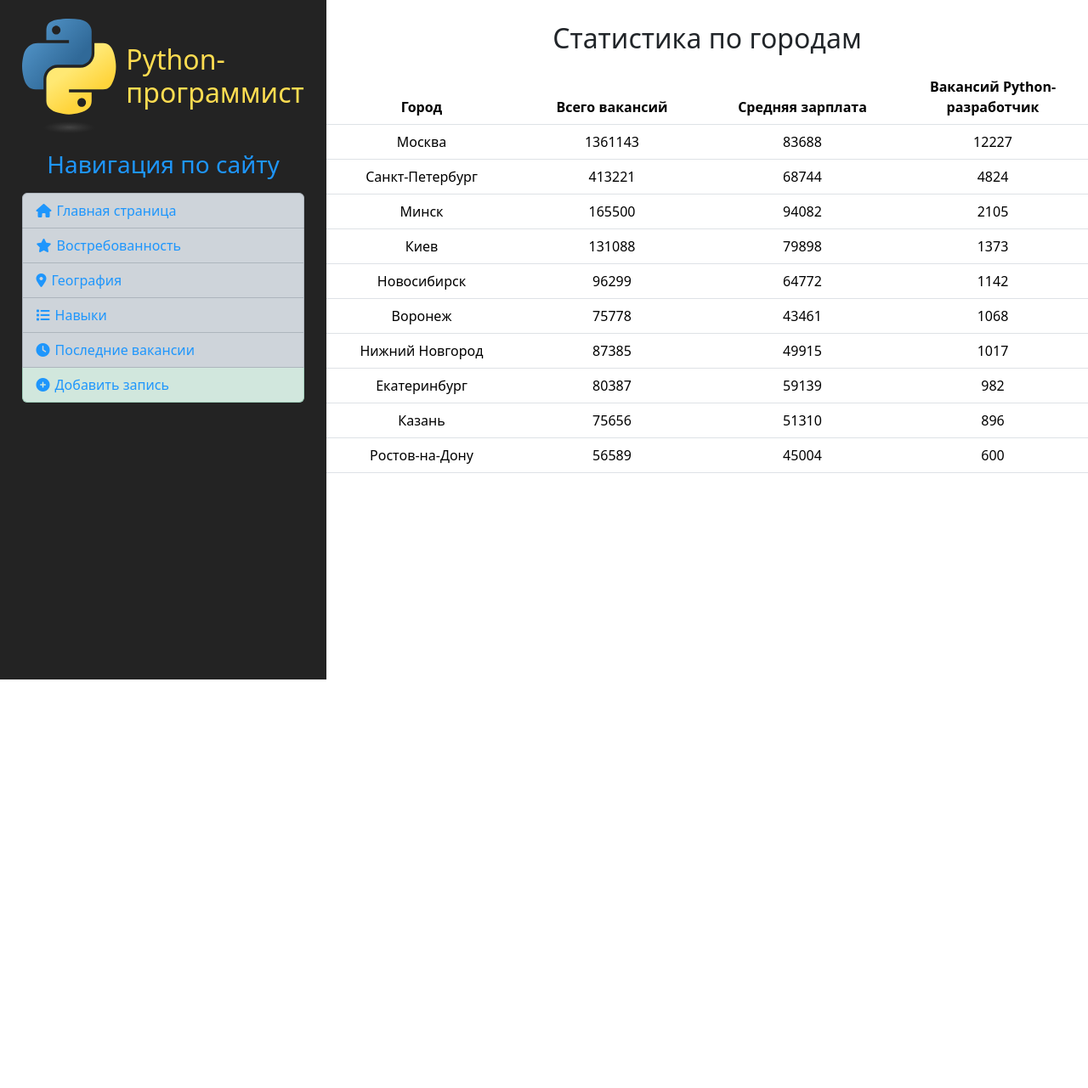
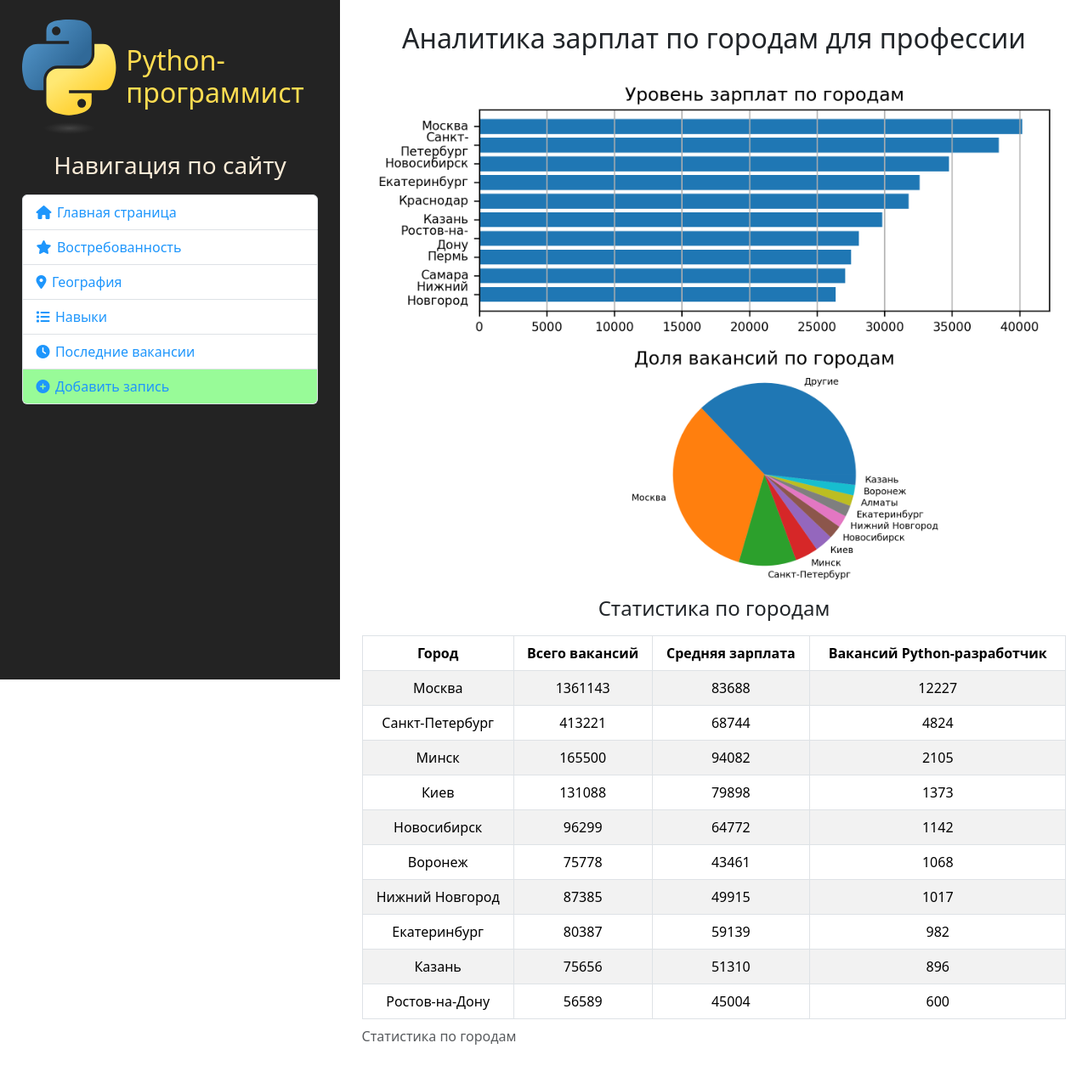
Before and after one commit to codEnjoyer/hhPythonParser, a Django app: page /geography/ in a window 1280 px wide. Shown: the whole page at 85% size. Before the commit the page ends 800 px from the top, so only its background shows below. Run offline with Django 4.2, Linux system fonts and the light colour scheme; some libraries are stand-ins or nearby versions.

Commit message:
more visual changes, correct working add vacancy

```diff
--- a/myapp1/views.py
+++ b/myapp1/views.py
@@ -22,13 +22,17 @@ from bs4 import BeautifulSoup
 # Create your views here.
 
 def index_page(request: WSGIRequest) -> render:
-    return render(request, 'main.html')
+    data = {
+        'title': 'Главная страница'
+    }
+    return render(request, 'main.html', data)
 
 
 def relevance_page(request: WSGIRequest) -> render:
     prerender = True
     data = {
-        'prerender': prerender
+        'prerender': prerender,
+        'title': "Статистика по годам"
     }
     if not prerender:
         profession_name = "Python-разработчик"
@@ -54,7 +58,8 @@ def relevance_page(request: WSGIRequest) -> render:
 def geography_page(request: WSGIRequest) -> render:
     prerender = True
     data = {
-        'prerender': prerender
+        'prerender': prerender,
+        'title': "Статистика по городам"
     }
     if not prerender:
         profession_name = "Python-разработчик"
@@ -80,10 +85,11 @@ def geography_page(request: WSGIRequest) -> render:
 def skills_page(request: WSGIRequest) -> render:
     prerender = True
     data = {
-        "prerender": prerender
+        "prerender": prerender,
+        'title': "Навыки"
     }
     if not prerender:
-        header = ["Год", "Навыки"]
+        header = ["Год", 'Навыки']
         all_skills = Vacancy.objects.exclude(key_skills=None).values('key_skills', 'published_at')
         skills_by_year = {}
         for c_skill in all_skills:
--- a/static/myapp1/css/myapp1.css
+++ b/static/myapp1/css/myapp1.css
@@ -4,10 +4,6 @@
     --dark-blue: #072AC8;
     --grey: #A2D6F9;
     --orange: #FFC600;
-}
-
-body {
-    /*background:#;*/
 }
 
 .flex {
@@ -29,11 +25,13 @@ a i {
 
 .menu {
     position: fixed;
+    height: 100vh;
+    max-height: 100vh;
+    max-width: 400px;
     float: left;
+    margin: auto 0;
     padding: 2%;
     background: #232323;
-    width: 30%;
-    height: 100vh;
 }
 
 h1, h2, h3, h4 {
@@ -46,22 +44,50 @@ h1, h2, h3, h4 {
     font-weight: bold;
     position: relative;
     top: -20px;
+}
+
+.logo-title {
     color: var(--yellow);
 }
 
 .aside-navigation h3 {
     margin-bottom: 5%;
     text-align: center;
-    color: var(--blue)
+    color: antiquewhite;
 }
 
 .container-custom {
+    width: calc(100% - 400px);
     float: right;
-    padding-top: 2%;
+    padding: 2%;
     text-align: center;
-    max-width: 70%;
 }
 
-.container-custom h2, h3 {
+.container-custom h2, h3, h4, h5 {
     margin-bottom: 2%;
 }
+
+.relevance-graph, .cities-graph {
+    max-width: 100%;
+}
+
+.skills-table td {
+    vertical-align: middle;
+}
+
+.table-footnote {
+    text-align: right;
+}
+
+.custom-date-control {
+    margin-top: 10px;
+    margin-bottom: 20px;
+}
+
+.add-vacancy-button {
+    background-color: palegreen;
+}
+
+.add-vacancy-button:hover {
+    background-color: lightgreen;
+}
--- a/templates/georgraphy_data.html
+++ b/templates/georgraphy_data.html
@@ -4,16 +4,12 @@
 {% endblock %}
 
 {% block main_content %}
-    {#    <img src="{% static 'myapp1/img/{{ image_file }}' %}" {{ image_style }} alt="">#}
-    <h2>Статистика по городам</h2>
+    <h2>Аналитика зарплат по городам для профессии</h2>
+    <img class="cities-graph" src="{% static 'myapp1/img/graphs/cities_graph.png' %}" alt="">
+    <h4>{{ title }}</h4>
     {% if prerender %}
-        <table class="table">
-            <colgroup>
-                <col style="width: 25%">
-                <col style="width: 25%">
-                <col style="width: 25%">
-                <col style="width: 25%">
-            </colgroup>
+        <table class="table table-striped table-bordered table-hover">
+            <caption>{{ title }}</caption>
             <thead>
             <tr>
 
--- a/templates/layout.html
+++ b/templates/layout.html
@@ -10,38 +10,50 @@
     <link href="https://cdn.jsdelivr.net/npm/bootstrap@5.3.0-alpha1/dist/css/bootstrap.min.css" rel="stylesheet"
           integrity="sha384-GLhlTQ8iRABdZLl6O3oVMWSktQOp6b7In1Zl3/Jr59b6EGGoI1aFkw7cmDA6j6gD" crossorigin="anonymous">
     <script src="https://kit.fontawesome.com/a96e6f375c.js" crossorigin="anonymous"></script>
-    {#    <link rel="stylesheet" href="https://use.fontawesome.com/releases/v6.2.1/css/all.css">#}
     <link rel="stylesheet" href="{% static 'myapp1/css/normalize.css' %}">
     <link rel="stylesheet" href="{% static 'myapp1/css/myapp1.css' %}">
+    <link rel="icon" href="{% static 'myapp1/img/python-icon.ico' %}">
     {% block head_content %}{% endblock %}
 </head>
+
 <body>
-<div class="menu">
+<div>
+    <header class="menu">
+        <a href="{% url 'home' %}">
             <div class="logo flex">
                 <img src="{% static 'myapp1/img/python-logo.svg' %}" alt="Логотип Python">
-        <h1 class="panel-title">Python-программист</h1>
+                <h1 class="logo-title">Python-программист</h1>
             </div>
+        </a>
+
         <div class="aside-navigation">
             <h3 class="">Навигация по сайту</h3>
             <nav>
                 <ul class="list-group">
-                <li class="list-group-item list-group-item-action list-group-item-dark relative">
-                    <a class="stretched-link" href="{% url 'home' %}"><i class="fa-solid fa-house"></i>Главная страница</a>
+                    <li class="list-group-item list-group-item-action list-group-item relative">
+                        <a class="stretched-link" href="{% url 'home' %}"><i class="fa-solid fa-house"></i>Главная страница
+                        </a>
                     </li>
-                <li class="list-group-item list-group-item-action list-group-item-dark">
-                    <a class="stretched-link" href="{% url 'relevance' %}"><i class="fa-solid fa-star"></i>Востребованность</a>
+                    <li class="list-group-item list-group-item-action list-group-item">
+                        <a class="stretched-link" href="{% url 'relevance' %}"><i class="fa-solid fa-star"></i>Востребованность
+                        </a>
                     </li>
-                <li class="list-group-item list-group-item-action list-group-item-dark">
-                    <a class="stretched-link" href="{% url 'geography' %}"><i class="fa-solid fa-location-dot"></i>География</a>
+                    <li class="list-group-item list-group-item-action list-group-item">
+                        <a class="stretched-link" href="{% url 'geography' %}"><i
+                                class="fa-solid fa-location-dot"></i>География
+                        </a>
                     </li>
-                <li class="list-group-item list-group-item-action list-group-item-dark">
-                    <a class="stretched-link" href="{% url 'skills' %}"><i class="fa-solid fa-list"></i>Навыки</a>
+                    <li class="list-group-item list-group-item-action list-group-item">
+                        <a class="stretched-link" href="{% url 'skills' %}">
+                            <i class="fa-solid fa-list"></i>Навыки
+                        </a>
                     </li>
-                <li class="list-group-item list-group-item-action list-group-item-dark">
-                    <a class="stretched-link" href="{% url 'recent-vacancies' %}"><i class="fa-solid fa-clock"></i>Последние
-                        вакансии</a>
+                    <li class="list-group-item list-group-item-action list-group-item">
+                        <a class="stretched-link" href="{% url 'recent-vacancies' %}"><i
+                                class="fa-solid fa-clock"></i>Последние вакансии
+                        </a>
                     </li>
-                <li class="list-group-item list-group-item-action list-group-item-success">
+                    <li class="list-group-item list-group-item-action add-vacancy-button">
                         <a class="stretched-link" href="{% url 'add-vacancy' %}">
                             <i class="fa-solid fa-plus-circle"></i>Добавить запись
                         </a>
@@ -50,12 +62,12 @@
             </nav>
 
         </div>
-</div>
-<main>
+    </header>
     <div class="container-custom">
         {% block main_content %}
         {% endblock %}
     </div>
-</main>
+</div>
+
 </body>
 </html>
--- a/templates/main.html
+++ b/templates/main.html
@@ -1,12 +1,12 @@
 {% extends "layout.html" %}
 
 {% block head_content %}
-    <title>Project</title>
+    <title>{{ title }}</title>
 {% endblock %}
 
 {% block main_content %}
     <div class="features">
-        <h3>Hello, World!</h3>
+        <h2>Hello, World!</h2>
         <p>Lorem ipsum dolor sit amet, consectetur adipisicing elit. Aliquam asperiores debitis enim esse est et impedit
             inventore modi molestiae mollitia neque, nobis non numquam quas quis sint suscipit unde voluptate.
         </p>
```
Also changed, not shown: myapp1/forms.py (+3 -4 lines), templates/recent_vacancies.html (+2 -11 lines), templates/relevance_data.html (+5 -7 lines), templates/skills.html (+29 -12 lines), static/myapp1/img/python-icon.ico (added). Lines whose indentation alone changed are shown as unchanged.
